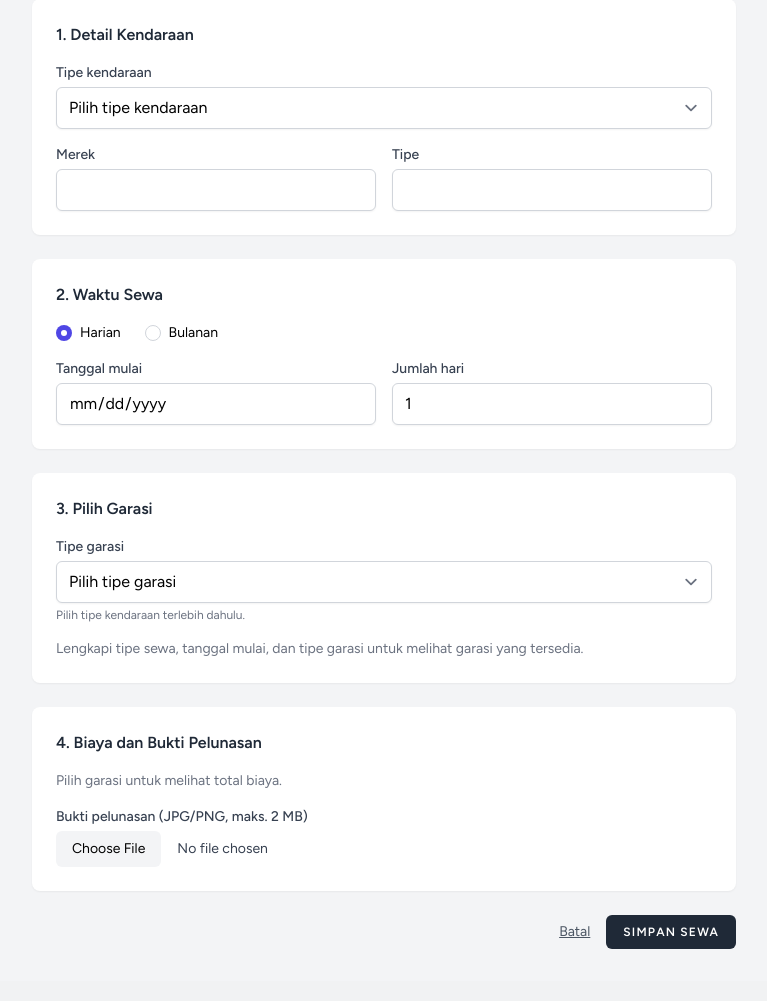
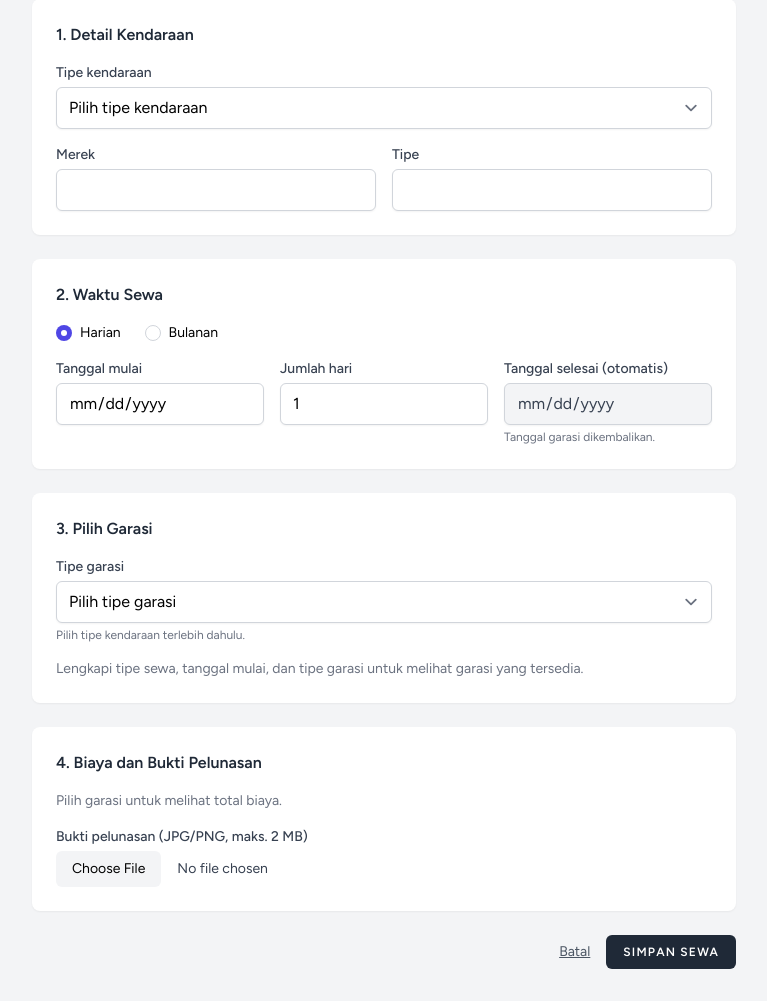
Before and after one commit to DerickNor/garasi-sewa, a Laravel app: template resources/views/renter/rentals/create.blade.php in a window 1280 px wide. Shown: the part 273-1274 px from the top of the page, without its empty margins (256-1023 px from the left). Before the commit the page ends 1222 px from the top, so only its background shows below. Run offline with Laravel 12, Linux system fonts and the light colour scheme; the template is opened without the code that fills it, so the values that code supplies are empty; a user stored in the database is signed in; data comes from the database, SQL or seed files in the repository; style sheets or scripts are compiled from the project's sources.

Commit message:
Tampilkan tanggal selesai otomatis di samping tanggal mulai pada form sewa

```diff
--- a/app/Http/Controllers/Renter/RentalController.php
+++ b/app/Http/Controllers/Renter/RentalController.php
@@ -59,13 +59,14 @@ class RentalController extends Controller
     }
 
     /**
-     * Periode sewa dan daftar garasi yang kosong untuk seluruh periode tersebut (REQ-RENT-04, REQ-RENT-05).
+     * Periode sewa (tanggal selesai otomatis) dan daftar garasi yang kosong untuk seluruh periode tersebut
+     * (REQ-RENT-04, REQ-RENT-05). Bila tipe garasi belum dipilih, hanya periodenya yang dikembalikan.
      */
     public function availableGarages(Request $request, RentalPricingService $pricing, GarageService $garages): JsonResponse
     {
         $today = today();
         $input = $request->validate([
-            'garage_type' => ['required', Rule::enum(GarageType::class)],
+            'garage_type' => ['nullable', Rule::enum(GarageType::class)],
             'rental_type' => ['required', Rule::enum(RentalType::class)],
             'days' => ['exclude_unless:rental_type,'.RentalType::DAILY->value, 'required', 'integer', 'min:1'],
             'start_date' => [
@@ -84,6 +85,7 @@ class RentalController extends Controller
         }
 
         $end = $start->addDays($duration);
+        $garageType = isset($input['garage_type']) ? GarageType::from($input['garage_type']) : null;
 
         return response()->json([
             'start_date' => $start->toDateString(),
@@ -91,7 +93,7 @@ class RentalController extends Controller
             'last_day' => $end->subDay()->toDateString(),
             'duration_days' => $duration,
             'max_daily_days' => $pricing->maxDailyDays($start),
-            'garages' => $garages->availableGarages(GarageType::from($input['garage_type']), $start, $end)
+            'garages' => $garageType === null ? [] : $garages->availableGarages($garageType, $start, $end)
                 ->map(fn (Garage $garage) => [
                     'id' => $garage->id,
                     'code' => $garage->code,
--- a/resources/views/renter/rentals/create.blade.php
+++ b/resources/views/renter/rentals/create.blade.php
@@ -45,17 +45,15 @@
 
                 async refreshGarages() {
                     this.price = null;
-                    if (!this.garageType || !this.startDate || (this.isDaily && !this.days)) {
+                    if (!this.startDate || (this.isDaily && !this.days)) {
                         this.period = null;
                         this.garages = [];
                         return;
                     }
 
-                    const params = new URLSearchParams({
-                        garage_type: this.garageType,
-                        rental_type: this.rentalType,
-                        start_date: this.startDate,
-                    });
+                    // Tanggal selesai dihitung server walau tipe garasi belum dipilih; daftar garasi menyusul.
+                    const params = new URLSearchParams({ rental_type: this.rentalType, start_date: this.startDate });
+                    if (this.garageType) params.append('garage_type', this.garageType);
                     if (this.isDaily) params.append('days', this.days);
 
                     this.loadingGarages = true;
@@ -73,7 +71,9 @@
                         this.period = body;
                         this.garages = body.garages;
                         if (!this.garages.some(garage => String(garage.id) === this.garageId)) this.garageId = '';
-                        this.garageMessage = this.garages.length ? '' : 'Tidak ada garasi yang tersedia untuk tanggal tersebut.';
+                        this.garageMessage = !this.garageType
+                            ? 'Pilih tipe garasi untuk melihat garasi yang tersedia.'
+                            : (this.garages.length ? '' : 'Tidak ada garasi yang tersedia untuk tanggal tersebut.');
                         this.refreshPrice();
                     } finally {
                         this.loadingGarages = false;
@@ -206,7 +206,7 @@
                     </div>
                     <x-input-error :messages="$errors->get('rental_type')" class="mt-2" />
 
-                    <div class="grid gap-4 sm:grid-cols-2">
+                    <div class="grid gap-4 sm:grid-cols-3">
                         <div>
                             <x-input-label for="start_date" value="Tanggal mulai" />
                             <x-text-input id="start_date" name="start_date" type="date" class="mt-1 block w-full"
@@ -222,6 +222,14 @@
                                           x-bind:disabled="!isDaily" x-bind:required="isDaily" />
                             <p class="mt-1 text-xs text-gray-500" x-show="period">Maksimal <span x-text="period?.max_daily_days"></span> hari untuk bulan ini.</p>
                             <x-input-error :messages="$errors->get('days')" class="mt-2" />
+                        </div>
+                        <div>
+                            <x-input-label for="end_date" value="Tanggal selesai (otomatis)" />
+                            {{-- Hanya ditampilkan; server selalu menghitung ulang tanggal selesai saat menyimpan. --}}
+                            <x-text-input id="end_date" type="date" readonly tabindex="-1"
+                                          class="mt-1 block w-full bg-gray-100 text-gray-700"
+                                          x-bind:value="period ? period.end_date : ''" />
+                            <p class="mt-1 text-xs text-gray-500">Tanggal garasi dikembalikan.</p>
                         </div>
                     </div>
 
```
Also changed, not shown: tests/Feature/RentalCreationTest.php (+20 -0 lines).
